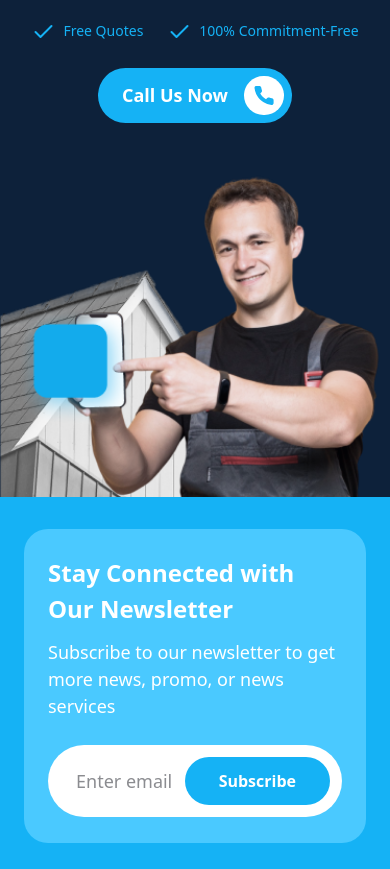
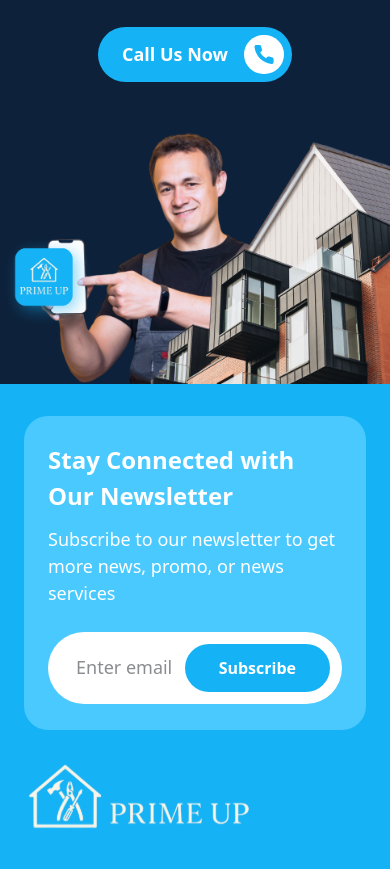
Before and after one commit to HashTechAgency/prime-up, a Next.js app: page / in a window 390 px wide. Shown: the part 9306-10175 px from the top of the page. Built offline with nearby package versions, Linux system fonts and the light colour scheme.

Commit message:
fix bugs

```diff
--- a/app/_components/CallSection.tsx
+++ b/app/_components/CallSection.tsx
@@ -23,8 +23,7 @@ export const CallSection = () => {
             <Image className="absolute top-0 left-0" width={581} height={45} src={'/img/call-bg-el-1.png'} alt=""/>
         </div>
 
-        <Image className="w-full sm:hidden" width={374} height={323} src={'/img/call-worker2.png'} alt=""/>
-        <Image className="max-2xl:w-[766px] max-sm:hidden absolute right-0 bottom-0 " width={966} height={655} src={'/img/call-worker.png'} alt=""/>
+        <Image className="max-2xl:w-[766px] sm:absolute right-0 bottom-0 " width={966} height={655} src={'/img/call-worker.png'} alt=""/>
     </section>
     )
 }
--- a/app/_components/ServicesSection.tsx
+++ b/app/_components/ServicesSection.tsx
@@ -44,6 +44,11 @@ dents, and texture finishing`,
         title : "Bathroom & Kitchen Upgrades",
         text : "Faucet replacement, light fixtures, vanities, shower base replacement",
         img : "service-7.svg"
+    },
+    {
+        title : "Holiday Lighting",
+        text : "Installation of holiday string lights and decore for Halloween and New Year",
+        img : "halloween.svg"
     },
 ]
 
@@ -102,7 +107,7 @@ export const ServicesSection = () => {
                         </div>
                     ))}
 
-                    <div className="service_box flex-[1_1_300px] 2xl:flex-[1_1_360px] p-[32px] rounded-[24px] bg-(--blue)" >
+                    {/* <div className="service_box flex-[1_1_300px] 2xl:flex-[1_1_360px] p-[32px] rounded-[24px] bg-(--blue)" >
                         <h3 className="text-center text-white text-[20px] 2xl:text-[24px] font-bold">
                             More service?
                         </h3>
@@ -113,7 +118,7 @@ export const ServicesSection = () => {
                         <Link href={'tel:+12066122158'} className="p-button !bg-white !text-(--blue) w-full mt-[32px]">
                             Call Us Now
                         </Link>
-                    </div>
+                    </div> */}
                 </div>
             </div>
         </section>
```
Also changed, not shown: public/svg/halloween.svg (added), public/svg/service-8.svg (added).
